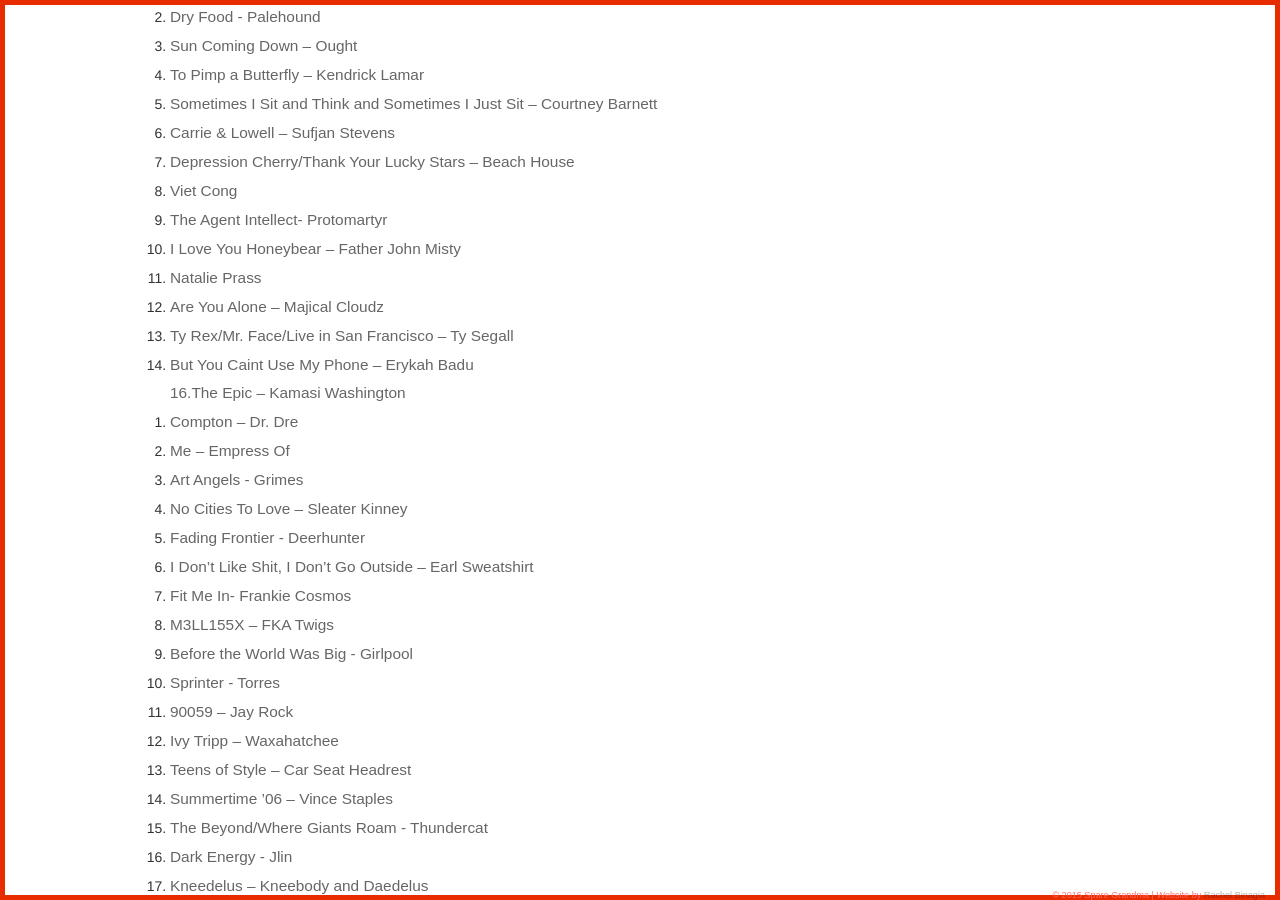
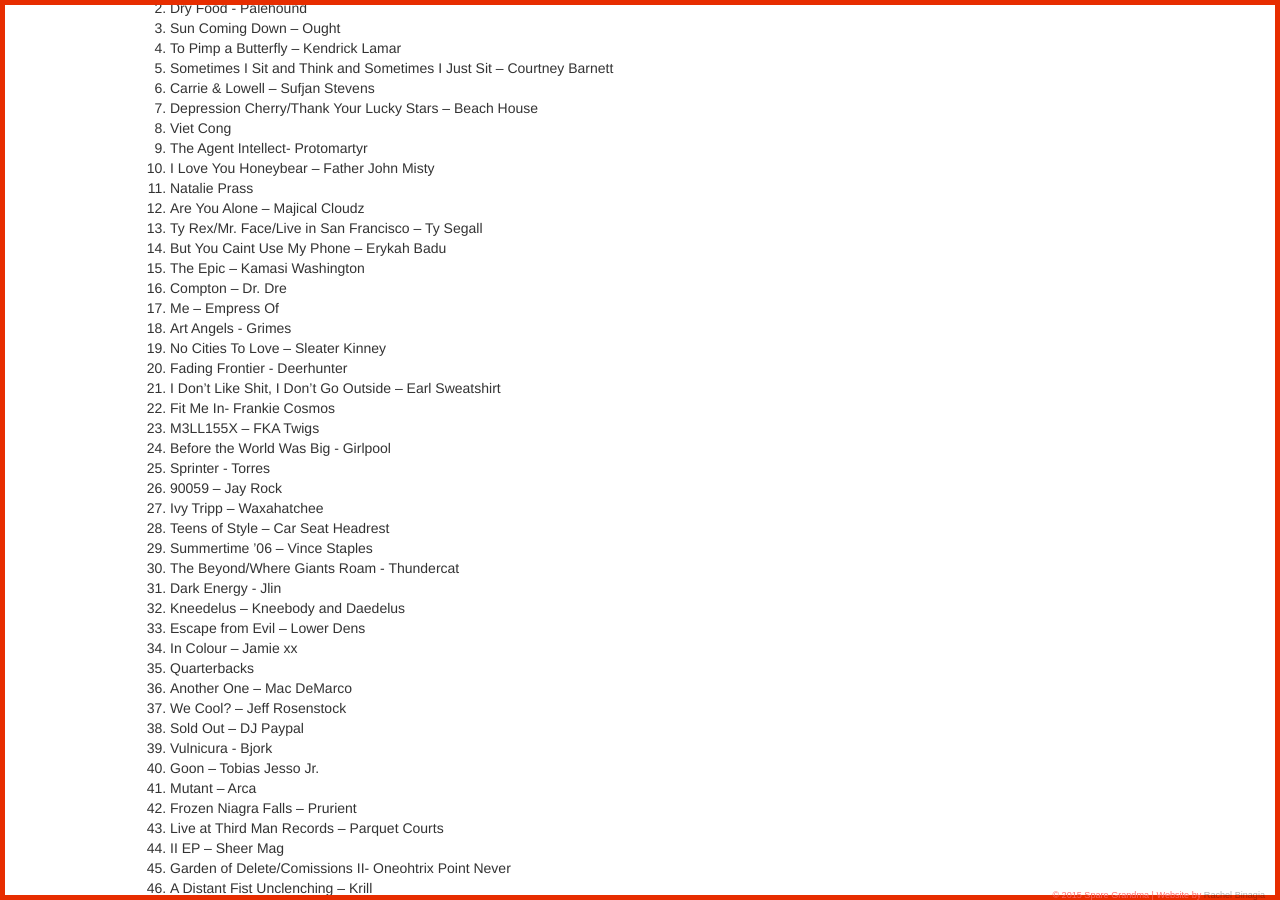
Before and after one commit to rachyrach/sparegrandma, a Jekyll site: the page built from _posts/2015-12-22-Michael's-Top-Albums-of-2015.md, in a window 1280 px wide and 900 px high, scrolled down 431 px. Built offline with Jekyll 4.4.1, drawn with Linux system fonts in a browser that asks for light colours; Markdown is read by kramdown in place of the engine named in the settings.

Commit message:
update
clean up

```diff
--- a/_posts/2015-12-22-Michael's-Top-Albums-of-2015.md
+++ b/_posts/2015-12-22-Michael's-Top-Albums-of-2015.md
@@ -3,116 +3,60 @@
 title: "Michael's Top Albums of 2015"
 ---
 
-<strong>1. VEGA INTL NIGHT SCHOOL – Neon Indian</strong>
-
+**1. VEGA INTL NIGHT SCHOOL – Neon Indian**
 2. Divers – Joanna Newsom
-
 3. Dry Food - Palehound
-
 4. Sun Coming Down – Ought
-
 5. To Pimp a Butterfly – Kendrick Lamar
-
 6. Sometimes I Sit and Think and Sometimes I Just Sit – Courtney Barnett
-
 7. Carrie & Lowell – Sufjan Stevens
-
 8. Depression Cherry/Thank Your Lucky Stars – Beach House
-
 9. Viet Cong
-
 10. The Agent Intellect- Protomartyr
-
 11. I Love You Honeybear – Father John Misty
-
 12. Natalie Prass
-
 13. Are You Alone – Majical Cloudz
-
 14. Ty Rex/Mr. Face/Live in San Francisco – Ty Segall
-
 15. But You Caint Use My Phone – Erykah Badu
-
-16.The Epic – Kamasi Washington
-
+16. The Epic – Kamasi Washington
 17. Compton – Dr. Dre
-
 18. Me – Empress Of
-
 19. Art Angels - Grimes
-
 20. No Cities To Love – Sleater Kinney
-
 21. Fading Frontier - Deerhunter
-
 22. I Don’t Like Shit, I Don’t Go Outside – Earl Sweatshirt
-
 23. Fit Me In- Frankie Cosmos
-
 24. M3LL155X – FKA Twigs
-
 25. Before the World Was Big - Girlpool
-
 26. Sprinter - Torres
-
 27. 90059 – Jay Rock
-
 28. Ivy Tripp – Waxahatchee
-
 29. Teens of Style – Car Seat Headrest
-
 30. Summertime ’06 – Vince Staples
-
 31. The Beyond/Where Giants Roam - Thundercat
-
 32. Dark Energy - Jlin
-
 33. Kneedelus – Kneebody and Daedelus
-
 34. Escape from Evil – Lower Dens
-
 35. In Colour – Jamie xx
-
 36. Quarterbacks
-
 37. Another One – Mac DeMarco
-
 38. We Cool? – Jeff Rosenstock
-
 39. Sold Out – DJ Paypal
-
 40. Vulnicura - Bjork
-
 41. Goon – Tobias Jesso Jr.
-
 42. Mutant – Arca
-
 43. Frozen Niagra Falls – Prurient
-
 44. Live at Third Man Records – Parquet Courts
-
 45. II EP – Sheer Mag
-
 46. Garden of Delete/Comissions II- Oneohtrix Point Never
-
 47. A Distant Fist Unclenching – Krill
-
 48. Panda Bear Meets the Grim Reaper/Crosswords EP – Panda Bear
-
 49. Kicking Every Day – All Dogs
-
 50. Currents – Tame Impala
-
 51. b’lieve im goin down – Kurt Vile
-
 52. Dirty Sprite 2 – Future
-
 53. 6613 EP - DJ Rashad
-
 54. Off That Loud EP - DJ Spinn
-
 55. The Offer – Yowler
-
 56. Look Around – Beat Happening
-
 57. Abyss – Chelsea Wolfe
```
